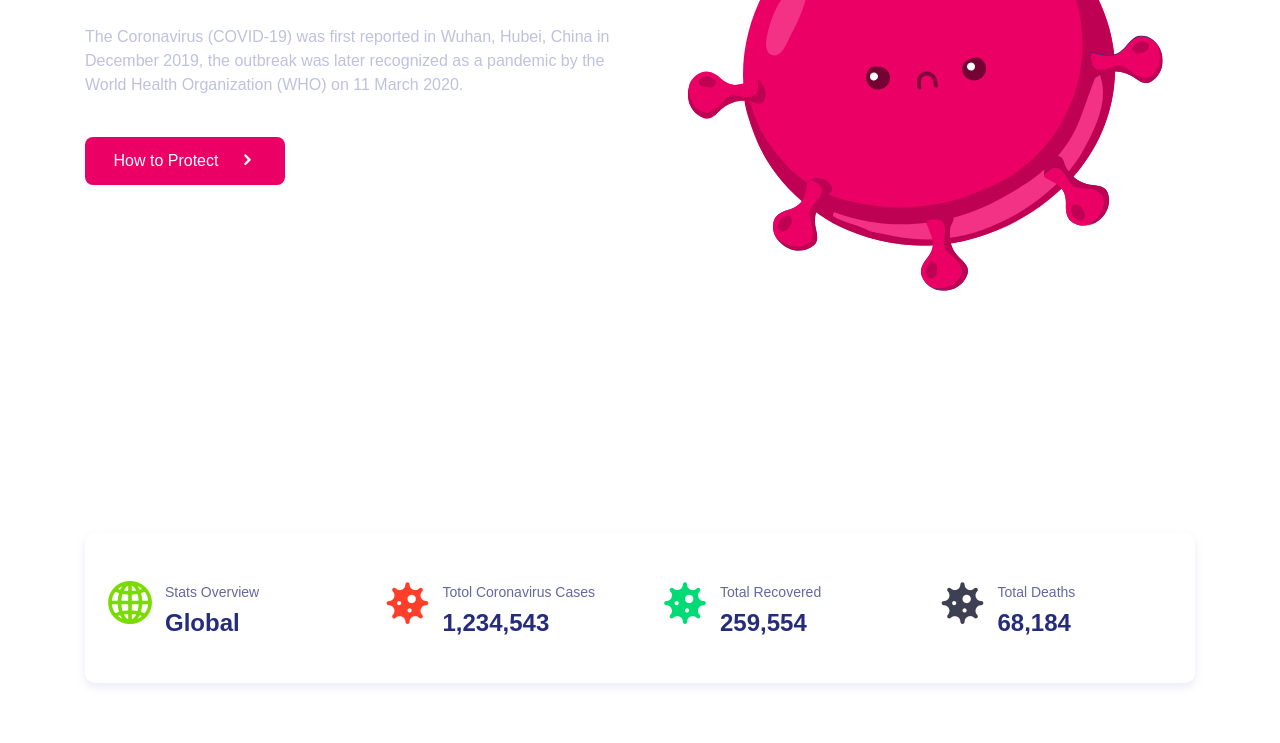
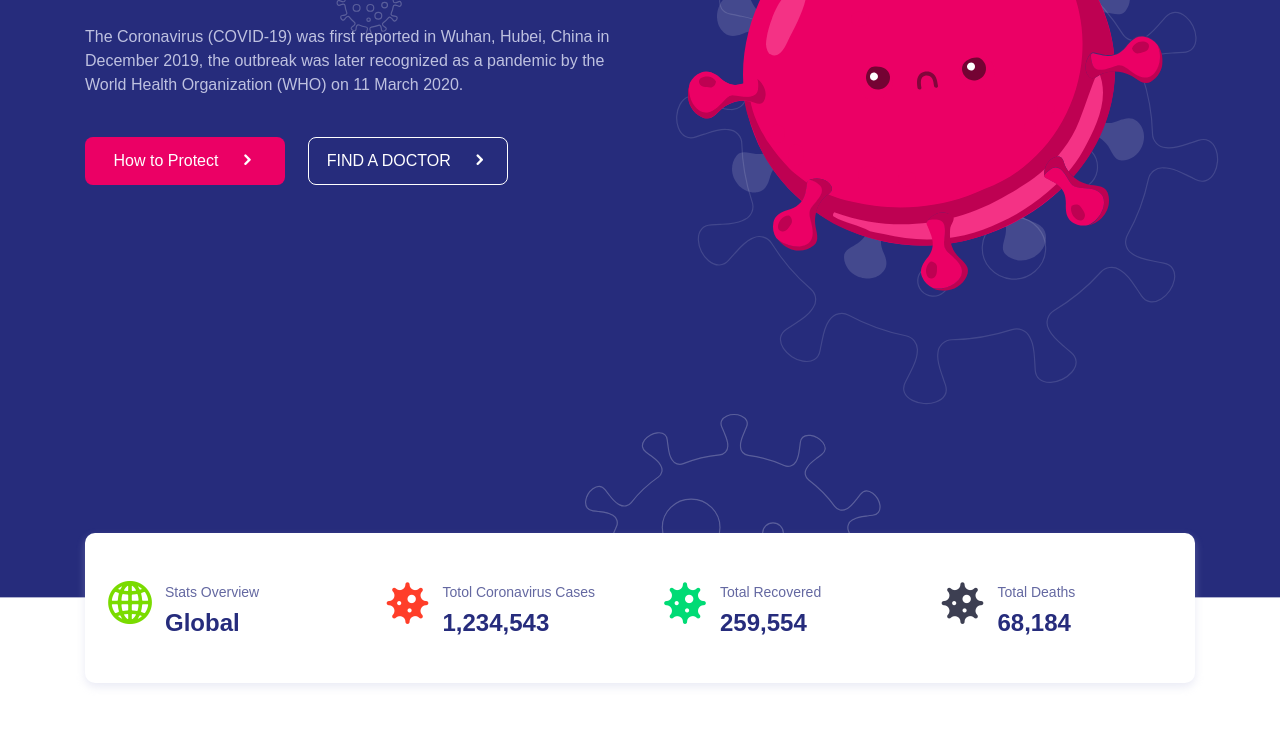
Before and after one commit to hoangbeo69/covid19-dashboard, a plain HTML site: page index.html in a window 1280 px wide. Shown: the part 337-1080 px from the top of the page. Drawn offline with Linux system fonts and the light colour scheme.

Commit message:
fix hiển thị ảnh

```diff
--- a/assets/css/style.css
+++ b/assets/css/style.css
@@ -90,7 +90,7 @@ html a:hover {
   right: 0;
   width: 100%;
   height: 135vh;
-  background-image: url("assets/image/header-background.svg");
+  background-image: url("/assets/image/header-background.svg");
   background-position: top;
   background-size: cover;
 }
```
